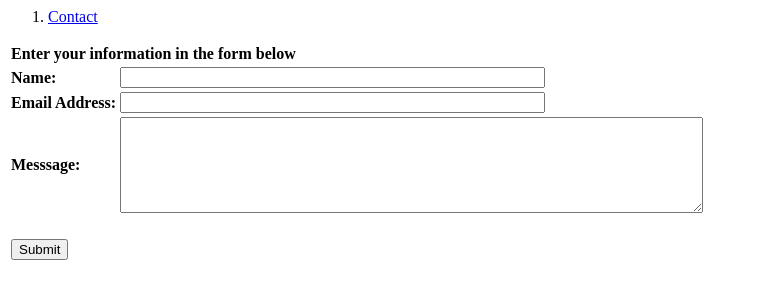
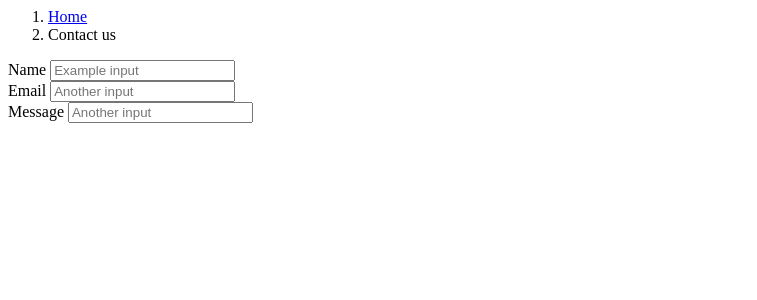
Before and after one commit to danielleboudreau6/GradTracker, a PHP site: page /TEMPLATES/contactus_body.php in a window 1280 px wide. Shown: the top 300 px of the page, without its empty margins (0-757 px from the left). Run offline with PHP 8.4, Linux system fonts and the light colour scheme.

Commit message:
contact form

```diff
--- a/TEMPLATES/contactus_body.php
+++ b/TEMPLATES/contactus_body.php
@@ -1,14 +1,12 @@
 <div class="content-wrapper">
     <div class="container-fluid">
+        <div class="form-group">
 
             <ol class="breadcrumb">
-        <li class="breadcrumb-item">
-            <a href="ContactUs.php.php">Contact</a>
-        </li>
-        <!--<li class="breadcrumb-item active">Home</li>-->
+                <li class="breadcrumb-item"><a href="index.php">Home</a></li>
+                <li class="breadcrumb-item active">Contact us</li>
             </ol>
 
-<html>
             <head>
                 <meta charset="UTF-8">
                 <title>form 2</title>
@@ -18,119 +16,60 @@
             </head>
             <body>
                 <?php
-        //1. check for form submision
-        if($_SERVER['REQUEST_METHOD']=='POST'){
-            //if($_POST){...
-            //var_dump($_POST);
+                if ($_SERVER['REQUEST_METHOD'] == 'POST') {
+                    $reg_errors = array();
 
-            //create an array variable to hold all possible validation
-
-            $reg_errors =array();
-
-            //validate the entries
-            //1. validate the name: using a regular expresion
-            /*
-             * allowed:characters, apos, period, space and dash
-             * between 2 and 45 characters in length
-             * letters A-Z (case-insensitive
-             */
-            if(preg_match('/^[A-Z \'.-]{2,45}$/i',$_POST['name'])){
+                    if (preg_match('/^[A-Z \'.-]{2,45}$/i', $_POST['name'])) {
                         $name = trim($_POST['name']);
-            }else{
-                $reg_errors['name']= 'Please enter your name!';
+                    } else {
+                        $reg_errors['name'] = 'Please enter your name!';
                     }
 
-
-            //2. validate the email: using a filter
-            if(filter_var($_POST['email'],FILTER_VALIDATE_EMAIL)){
+                    if (filter_var($_POST['email'], FILTER_VALIDATE_EMAIL)) {
                         $email = $_POST['email'];
-            }else{
-                $reg_errors['email']='please enter a valid email!';
+                    } else {
+                        $reg_errors['email'] = 'please enter a valid email!';
                     }
 
-            //3. validate the comments: using a regular
-            if(preg_match('/^[A-Z ()!?;\'.-]{2,500}$/i',$_POST['Message'])){
+                    if (preg_match('/^[A-Z ()!?;\'.-]{2,500}$/i', $_POST['Message'])) {
                         $Message = trim($_POST['Message']);
-            }else{
-                $reg_errors['Message']= 'Please enter your Message!';
+                    } else {
+                        $reg_errors['Message'] = 'Please enter your Message!';
                     }
 
-
-            //check for any errors
-            if(empty($reg_errors)){
+                    if (empty($reg_errors)) {
                         //var_dump($_POST);
                         echo "<p>Thank you! for your submission</p>";
                         echo "<p>Go <a href='form1.html'>back</a> to Homepage?</p>";
                         exit();
-            }else{
+                    } else {
                         //var_dump($reg_errors);
                         echo"<ul>";
-                foreach($reg_errors as $error){
+                        foreach ($reg_errors as $error) {
                             echo "<li class='error'>$error</li>";
                         }
                     }
+                } else {
+
+                }
+                ?>
+                <form id="form1" name="form2" method="post" action="form2.php">
+
+                    <div class="form-group">
+                        <label class="col-form-label" for="formGroupExampleInput">Name</label>
+                        <input type="text" class="form-control" id="formGroupExampleInput" placeholder="Example input">
+                    </div>
+                    <div class="form-group">
+                        <label class="col-form-label" for="formGroupExampleInput2">Email</label>
+                        <input type="text" class="form-control" id="formGroupExampleInput2" placeholder="Another input">
+                    </div>
+                    <div class="form-group">
+                        <label class="col-form-label" for="formGroupExampleInput2">Message</label>
+                        <input type="text" class="form-control" id="formGroupExampleInput2" placeholder="Another input">
+                    </div>
 
 
-
-        }else{
-
-        }
-
-
-        //always show the form
-        ?>
-        <form id="form1" name="form2" method="post" action="form2.php">
-            <table>
-              <tr>
-                <td colspan="2"><strong>Enter your information in the form below        </strong></td>
-              </tr>
-              <tr>
-                <td><strong>Name:</strong></td>
-                <td>
-                  <input name="name" type="text" id="name" size="50" value="<?php if(isset($_POST['name'])) echo $_POST['name']; ?>" maxlength="40" />
-                </td>
-              </tr>
-              <tr>
-                <td><strong>Email Address:</strong></td>
-                <td>
-                    <input name="email" type="text" id="email" size="50" value="<?php if(isset($_POST['email'])) echo $_POST['email']; ?>" maxlength="60" />
-                </td>
-              </tr>
-<!--              <tr>
-                <td><strong>Gender</strong>:</td>
-                <td>
-                    <input type="radio" name="gender" id="genderM" value="M" />
-                  Male
-                  <input type="radio" name="gender" id="genderF" value="F" />
-                  Female
-                  <input type="radio" name="gender" id="genderN" value="N" />
-                  Nonbinary and/or Others
-                </td>
-              </tr>-->
-<!--              <tr>
-                <td><strong>Age:</strong></td>
-                <td>
-                    <select name="age" id="age">
-                        <option value="0-29">Under 30</option>
-                        <option value="30-60">Between 30 and 60</option>
-                        <option value="60+">Over 60</option>
-                        <option value="caveMan">cave man</option>
-                    </select>
-                </td>
-              </tr>-->
-              <tr>
-                <td><strong>Messsage:</strong></td>
-                <td>
-                    <textarea name="Message" id="" cols="70" rows="6"><?php if(isset($_POST['Message'])) echo $_POST['Message']; ?></textarea>
-                </td>
-              </tr>
-              <tr>
-                <td>&nbsp;</td>
-                <td>&nbsp;</td>
-              </tr>
-              <tr>
-                <td><input name="submit" type="submit" id="submit" value="Submit" /></td>
-              </tr>
-            </table>
                 </form>
         </div>
+    </div>
+</div>
```
Lines whose indentation alone changed are shown as unchanged.
